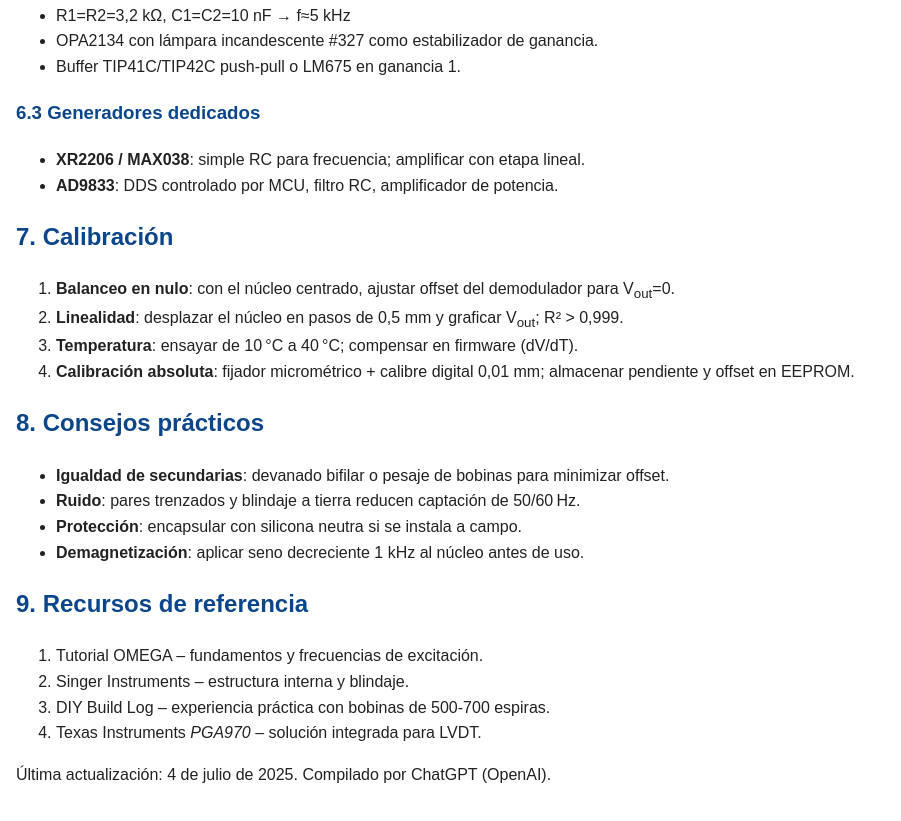
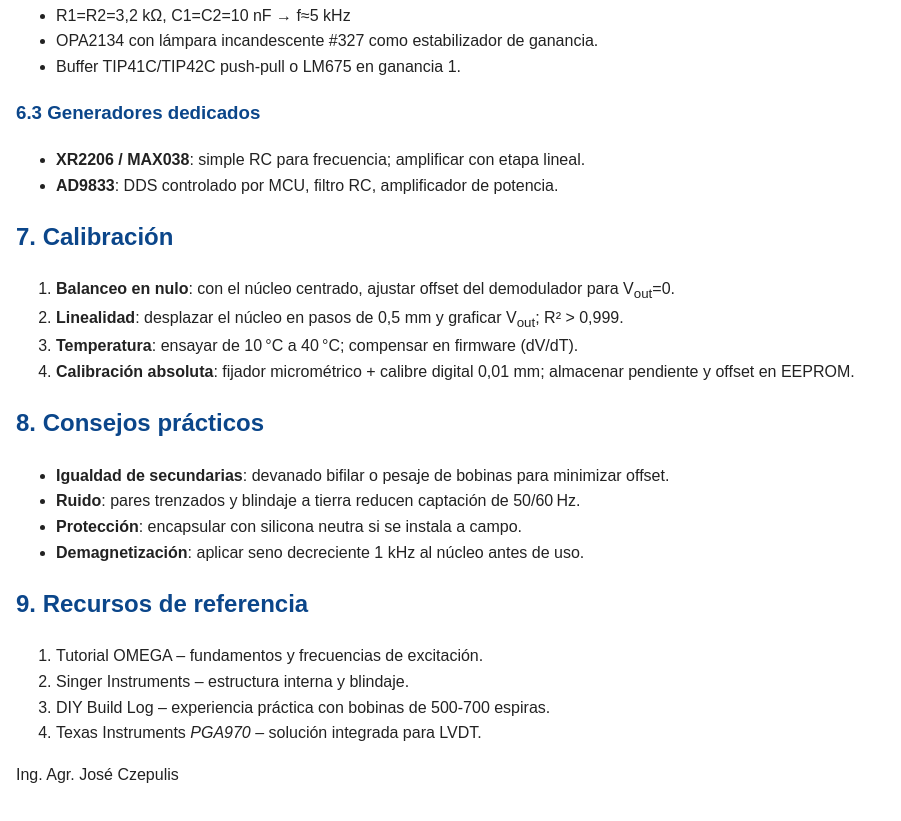
Before and after one commit to jczepulis/LDVT, a plain HTML site: page index.html in a window 1280 px wide. Shown: the part 2457-3278 px from the top of the page, without its empty margins (0-901 px from the left). Drawn offline with Linux system fonts and the light colour scheme.

Commit message:
index.html

```diff
--- a/index.html
+++ b/index.html
@@ -215,7 +215,7 @@ void loop() {
   </section>
 
   <footer>
-    <p>Última actualización: 4&nbsp;de&nbsp;julio de 2025. Compilado por ChatGPT (OpenAI).</p>
+    <p>Ing. Agr. José Czepulis</p>
   </footer>
 </body>
 </html>
```
